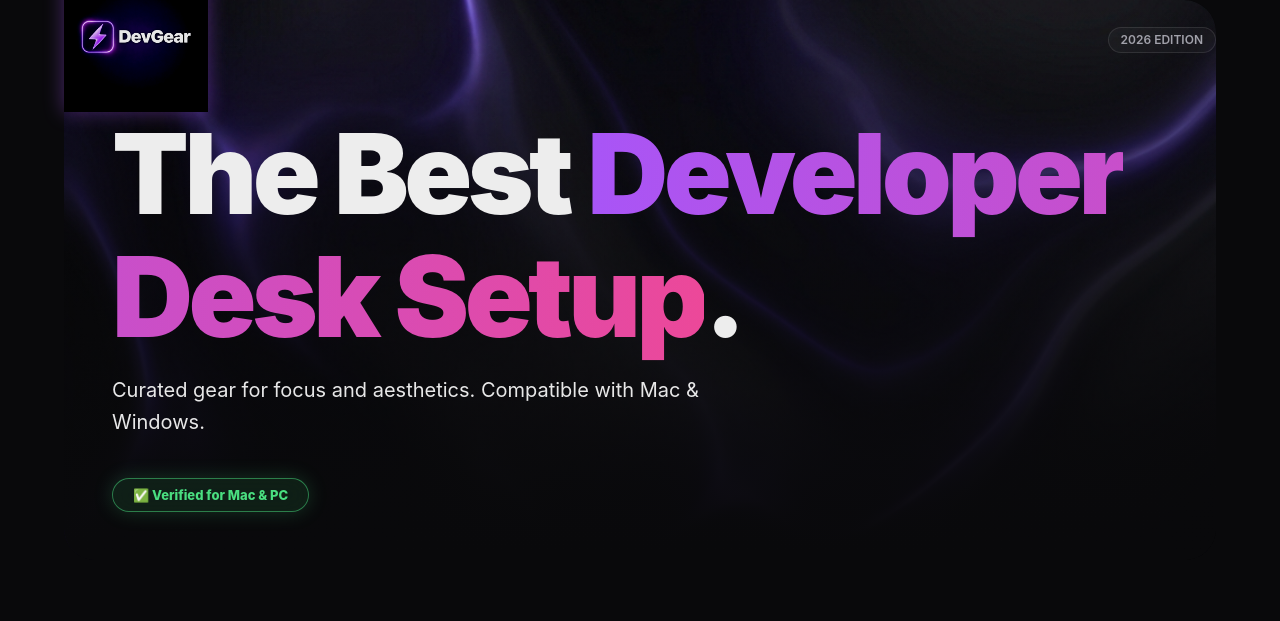
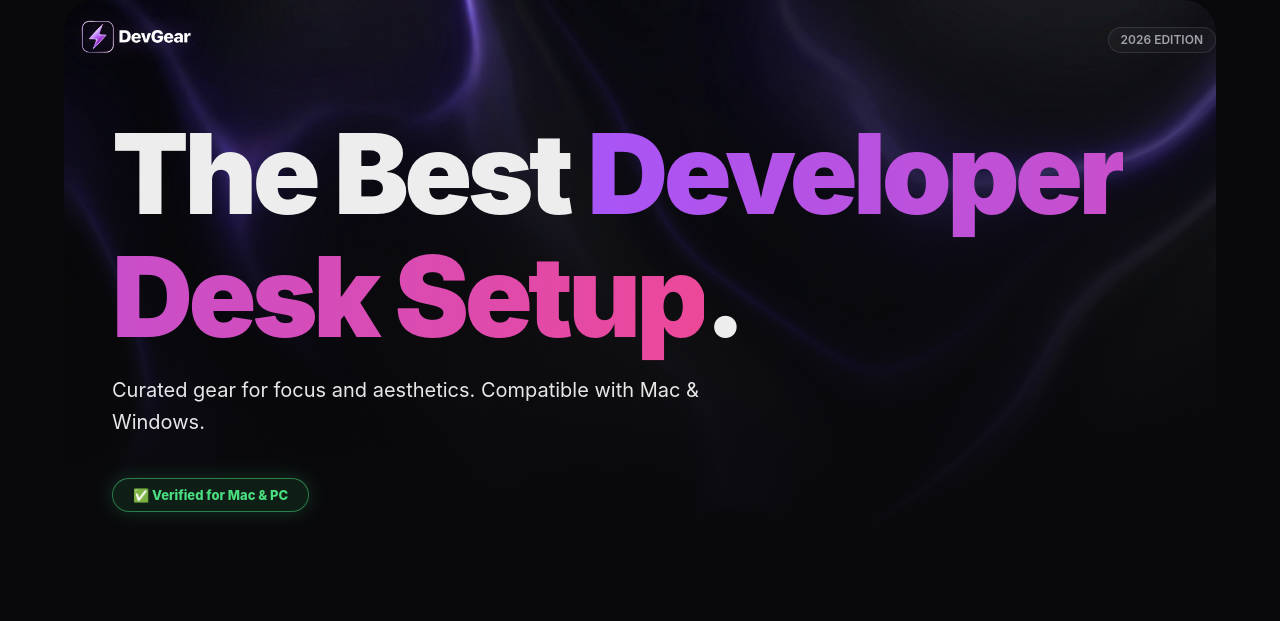
Before and after one commit to Jamalabdirahiim/DevGear, a website built with Vite: page index.html in a window 1280 px wide. Shown: the top 621 px of the page. Built offline with nearby package versions, Linux system fonts and the light colour scheme.

Commit message:
Replace logo with clean transparent PNG asset and cleanup CSS

```diff
--- a/index.html
+++ b/index.html
@@ -42,7 +42,7 @@
   <nav class="navbar">
     <div class="container nav-container">
       <div class="logo">
-        <img src="/logo.jpg" alt="DevGear official logo" class="logo-img">
+        <img src="/logo-transparent.png" alt="DevGear official logo" class="logo-img">
       </div>
       <div class="nav-badge">2026 EDITION</div>
     </div>
--- a/src/style.css
+++ b/src/style.css
@@ -67,10 +67,7 @@ body {
   transition: transform 0.3s ease;
   margin: -2.5rem 0;
   /* Align the visual center of the logo with the navbar */
-  /* "Crush" the blacks to ensure transparency, then glow */
-  filter: contrast(1.2) brightness(0.9) drop-shadow(0 0 10px rgba(168, 85, 247, 0.4));
-  mix-blend-mode: lighten;
-  /* 'Lighten' often hides dark-grey backgrounds better than 'screen' */
+  filter: drop-shadow(0 0 10px rgba(168, 85, 247, 0.3));
 }
 
 .logo-img:hover {
```
Also changed, not shown: public/logo-transparent.png (added).
